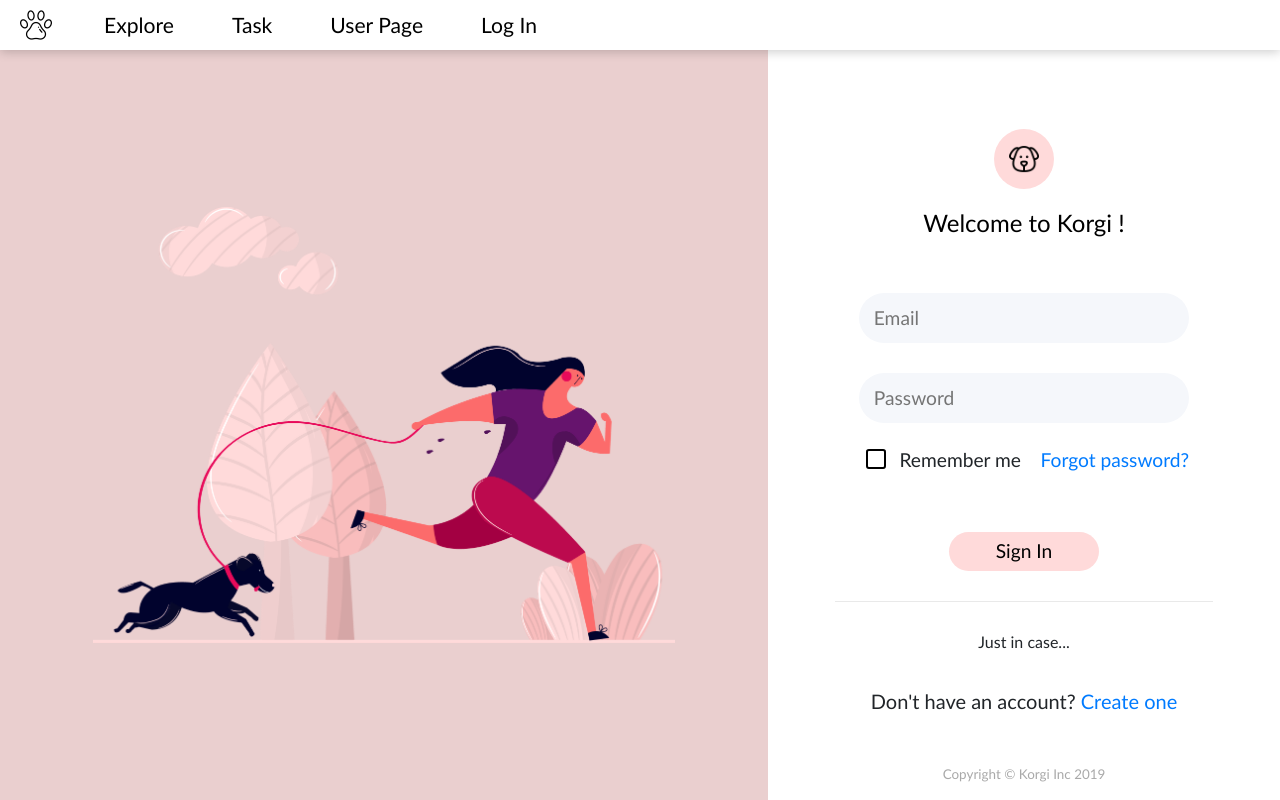
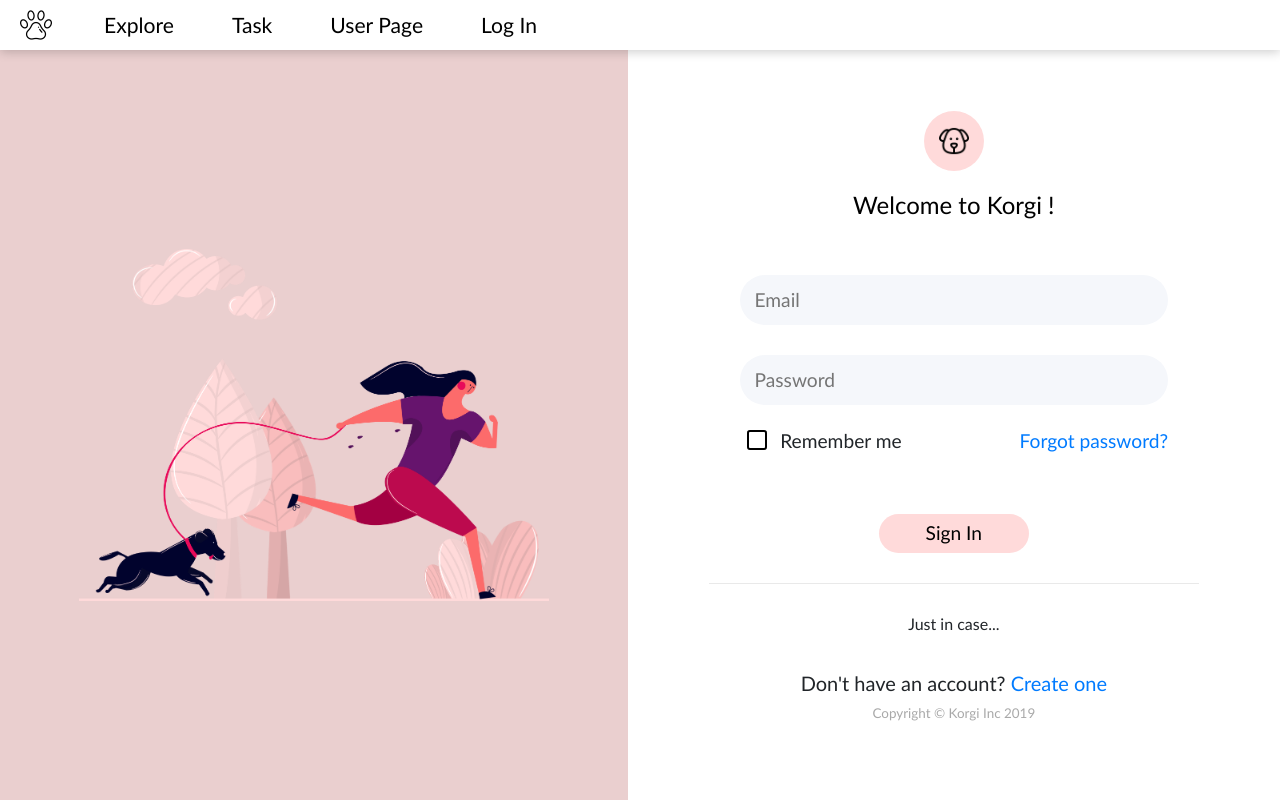
Before and after one commit to sunnyledev/korgi, a React (Create React App) app in the folder client/: page /login in a window 1280 px wide. Built offline with nearby package versions, Linux system fonts and the light colour scheme.

Commit message:
Finished styling for login page

```diff
--- a/client/src/App.js
+++ b/client/src/App.js
@@ -14,7 +14,7 @@
 function App() {
   return (
     <Router>
-      <div>
+      <div style={{height: "100%"}}>
         <Navbar />
         <Switch>
           <Route exact path="/" component={About} />
--- a/client/src/components/Navbar/style.css
+++ b/client/src/components/Navbar/style.css
@@ -9,6 +9,7 @@
   flex-flow: row wrap;
   align-items: center;
   padding-left: 20px;
+  z-index: 1;
 }
 
 #remove-image {
--- a/client/src/pages/SignIn/SignInSide.js
+++ b/client/src/pages/SignIn/SignInSide.js
@@ -2,7 +2,6 @@
 import {Link, Redirect} from 'react-router-dom'
 import './signin-style.css';
 import dog from './dog.png'
-import cover from "./running.png";
 
 function SignInSide(props) {
   // Hook States
@@ -42,16 +41,16 @@
           <h4 className="welcome-text">Welcome to Korgi !</h4>
           <input className="input-style" type="email"  placeholder="Email"/>
           <input className="input-style" type="password"  placeholder="Password"/>
-          <div style={{width: '70%', display: 'flex', flexFlow: 'row wrap', alignItems: 'center', marginBottom: '50px'}}>
+          <div className="remember-me-forgot-pass-div">
             <input className="checkbox-input" type="checkbox" id="remember-me"/>
             <label htmlFor="remember-me">Remember me</label>
-            <Link to='/forgot-password' style={{flexGrow: 2, textAlign: 'end'}}>Forgot password?</Link>
+            <Link to='/forgot-password'>Forgot password?</Link>
           </div>
           <button className="sign-in">Sign In</button>
-          <div style={{backgroundColor: 'rgba(192,192,192,0.35)', height: '1px', width: '80%', margin: '30px 0'}}/>
+          <div className="divider-div"/>
           <h6>Just in case...</h6>
           <h5 style={{marginTop: '30px'}}>Don't have an account? <Link to={'/sign-up'}>Create one</Link></h5>
-          <p style={{fontSize: '0.7em', color: '#a9a9a9', bottom: 0, position: 'fixed'}}>Copyright © Korgi Inc 2019</p>
+          <p style={{fontSize: '0.7em', color: '#a9a9a9', bottom: 0, position: 'sticky'}}>Copyright © Korgi Inc 2019</p>
         </div>
       </div>
   );
--- a/client/src/pages/SignIn/signin-style.css
+++ b/client/src/pages/SignIn/signin-style.css
@@ -1,16 +1,17 @@
 .signin-outer {
     display: flex;
-    position: static;
-    height: 100vh;
+    position: relative;
+    min-height: 100%;
     padding-top: 50px;
     font-family: "Gill Sans", san-serif, serif;
     font-size: 1.2em;
     width: 100vw;
+    overflow: auto;
 }
 
 .signin-div {
-    /*height: 100%;*/
-    width: 40%;
+    min-height: 100%;
+    flex-grow: 1;
     display: flex;
     align-items: center;
     justify-content: center;
@@ -19,8 +20,8 @@
 }
 
 .image-div {
-    height: 100%;
-    width: 60%;
+    min-height: 100%;
+    flex-grow: 2;
     display: flex;
     justify-content: center;
     align-items: center;
@@ -111,13 +112,19 @@
     width: 70%;
 }
 
+.divider-div {
+    background-color: rgba(192,192,192,0.35);
+    height: 1px;
+    width: 80%;
+    margin: 30px 0;
+}
+
 button:focus, input:focus {
     outline: none;
 }
 
-body {
-    height: 100%;
-    overflow: auto;
+body, #root {
+    height: 100vh;
 }
 
 .welcome-text {
@@ -137,6 +144,20 @@
     background-color: #f5f7fb;
 }
 
-@media screen and (max-height: 700px) {
-    .signin-div { justify-content: flex-start; }
+.remember-me-forgot-pass-div {
+    width: 70%;
+    display: flex;
+    flex-flow: row wrap;
+    align-items: center;
+    margin-bottom: 50px;
+    justify-content: space-between;
 }
+
+@media only screen and (max-width: 1000px) {
+    .image-div { flex-grow: 1; }
+    .signin-div { flex-grow: 1; }
+}
+
+@media only screen and (max-width: 650px) {
+    .signin-outer { flex-direction: column }
+}
```
